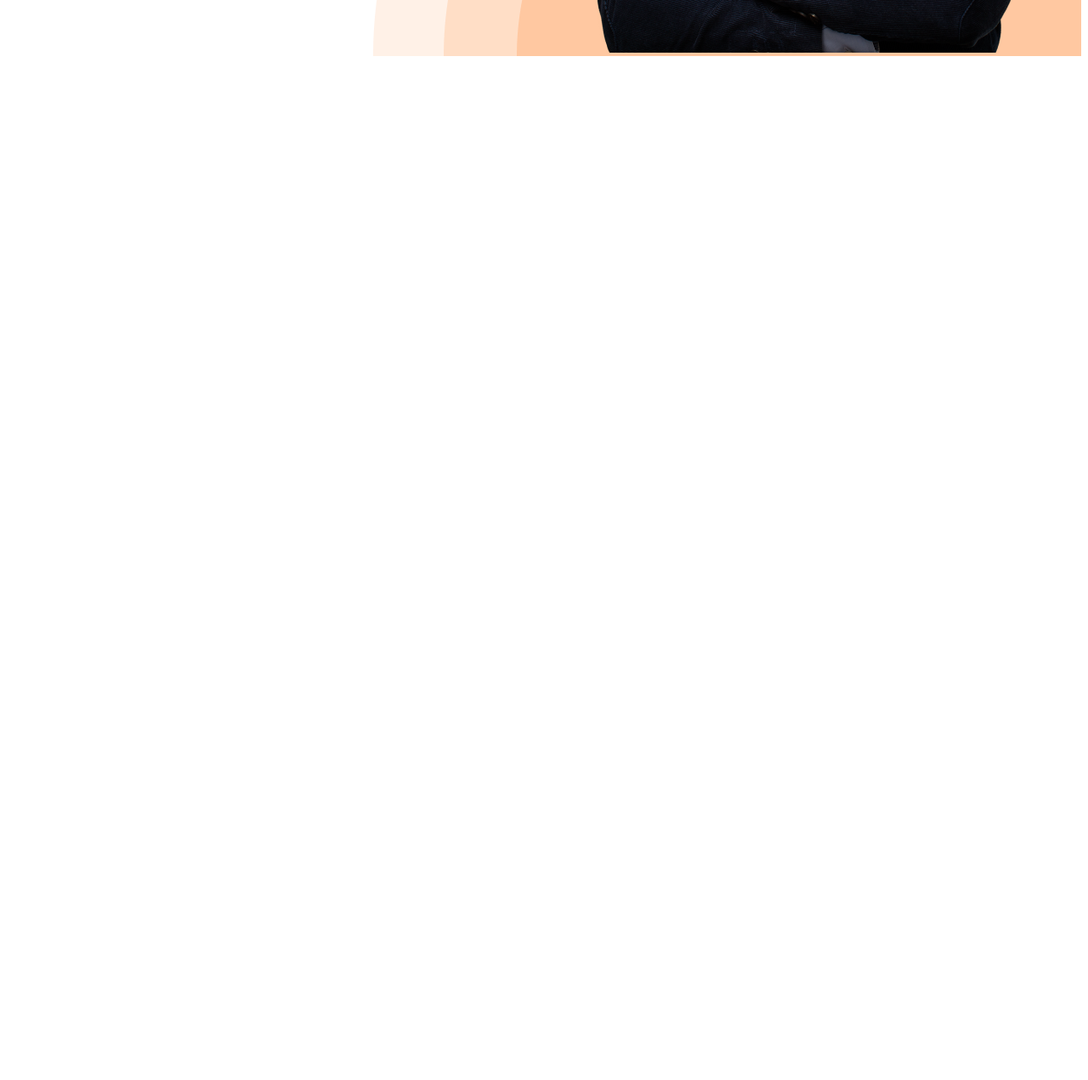
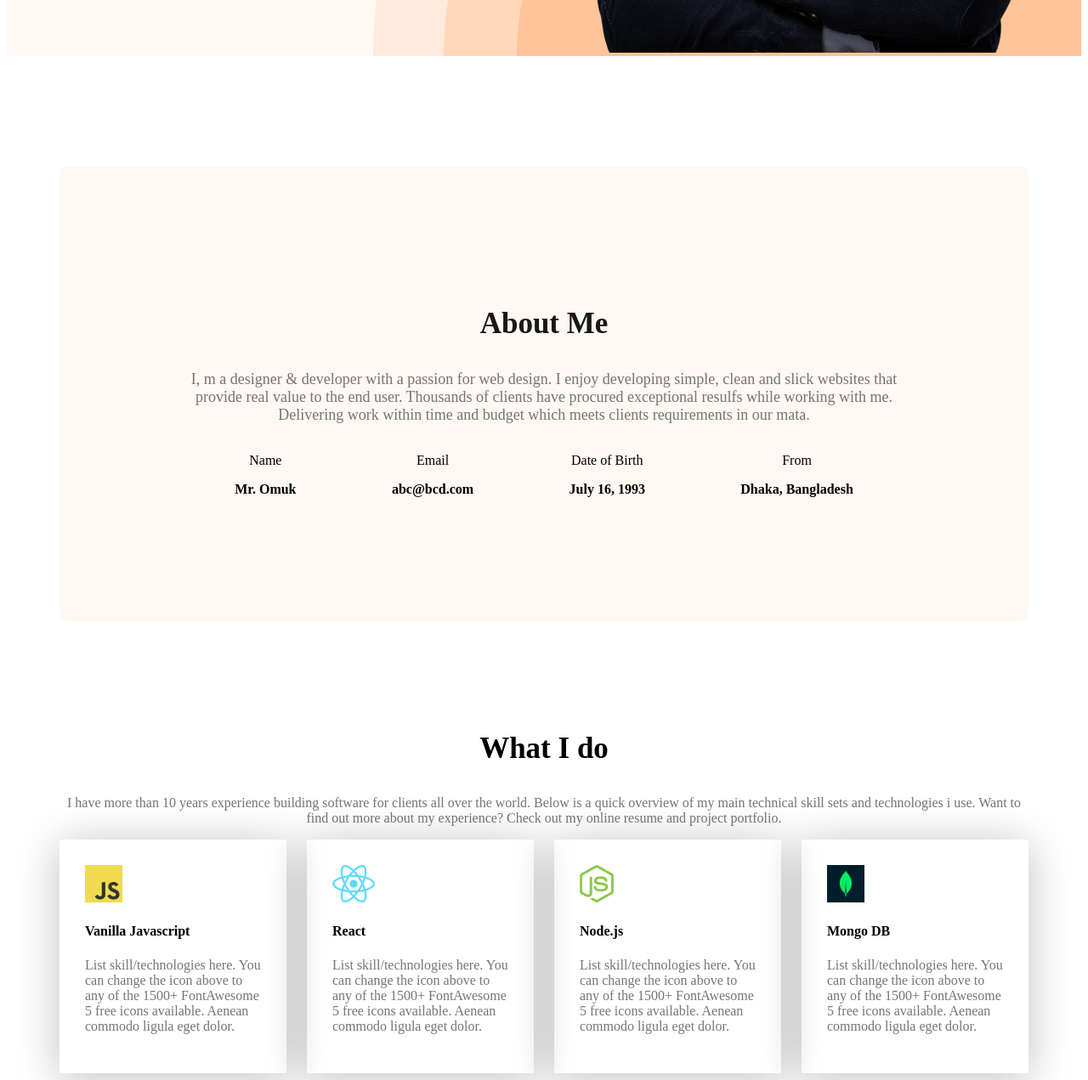
Before and after one commit to md-rafiul-islam/web-portfolio, a plain HTML site: page index.html in a window 1280 px wide. Shown: the part 865-2136 px from the top of the page at 85% size. Before the commit the page ends 939 px from the top, so only its background shows below. Drawn offline with Linux system fonts and the light colour scheme.

Commit message:
about section update

```diff
--- a/index.html
+++ b/index.html
@@ -10,7 +10,7 @@
     <link rel="stylesheet" href="/styles/portfolio.css">
 </head>
 <body class=".open-sans-font">
-    <header class="header">
+    <header class="header bg-color">
         <nav class="nav-content">
             <h3>Ma<span>r</span>y</h3>
             <ul class="dark-2">
@@ -32,5 +32,59 @@
             </div>
         </div>
     </header>
+    <main class="">
+        <section class="about bg-color" >
+                <h3 class="section-title dark-1">About Me</h3>
+                <p class="section-description dark-3">
+                    I, m a designer & developer with a passion for web design. I enjoy developing simple, clean and slick websites that provide real value to the end user. Thousands of clients have procured exceptional resulfs while working with me. Delivering work within time and budget which meets clients requirements in our mata.
+                </p>
+                <div class="personal-info">
+                   <div>
+                        <p>Name</p>
+                        <p class="info">Mr. Omuk</p>
+                    </div>
+                   <div>
+                        <p>Email</p>
+                        <p class="info">abc@bcd.com</p>
+                    </div>
+                   <div>
+                        <p>Date of Birth</p>
+                        <p class="info">July 16, 1993</p>
+                    </div>
+                   <div>
+                        <p>From</p>
+                        <p class="info">Dhaka, Bangladesh</p>
+                    </div>
+                </div>
+        </section>
+
+        <section class="skills">
+            <h3 class="section-title text-center">What I do</h3>
+            <p class="dark-3 text-center">I have more than 10 years experience building software for clients all over the world. Below is a quick overview of my main technical skill sets and technologies i use. Want to find out more about my experience? Check out my online resume and project portfolio.</p>
+            <div class="skill-list">
+                <div class="skill-card">
+                    <img src="/images/icons/js.png" alt="">
+                    <h4 class="skill-title">Vanilla Javascript</h4>
+                    <p class="dark-3">List skill/technologies here. You can change the icon above to any of the 1500+ FontAwesome 5 free icons available. Aenean commodo ligula eget dolor.</p>
+                </div>
+                <div class="skill-card">
+                    <img src="/images/icons/react.png" alt="">
+                    <h4 class="skill-title">React</h4>
+                    <p class="dark-3">List skill/technologies here. You can change the icon above to any of the 1500+ FontAwesome 5 free icons available. Aenean commodo ligula eget dolor.</p>
+                </div>
+                <div class="skill-card">
+                    <img src="/images/icons/nodejs.png" alt="">
+                    <h4 class="skill-title">Node.js</h4>
+                    <p class="dark-3">List skill/technologies here. You can change the icon above to any of the 1500+ FontAwesome 5 free icons available. Aenean commodo ligula eget dolor.</p>
+                </div>
+                <div class="skill-card">
+                    <img src="/images/icons/mongo.png" alt="">
+                    <h4 class="skill-title">Mongo DB</h4>
+                    <p class="dark-3">List skill/technologies here. You can change the icon above to any of the 1500+ FontAwesome 5 free icons available. Aenean commodo ligula eget dolor.</p>
+                </div>
+            </div>
+
+        </section>
+    </main>
 </body>
 </html>
--- a/styles/portfolio.css
+++ b/styles/portfolio.css
@@ -6,6 +6,7 @@
     "wdth" 100;
 }
 
+/* shared styles */
 .dark-2{
     color: #474747;
 }
@@ -15,7 +16,6 @@
 .dark-3{
     color: #757575;
 }
-
 .button-primary{
     color: white;
     font-size: 20px;
@@ -24,6 +24,17 @@
     border: none;
     border-radius: 5px;
     padding: 19px 35px;
+}
+.section-title{
+    font-size: 35px;
+    font-weight: bold;
+}
+.bg-color{
+    background-color: #FFF8F3;
+}
+
+.text-center{
+    text-align: center;
 }
 
 
@@ -81,3 +92,40 @@ nav ul li a{
     background-repeat: no-repeat;
     background-position: top left, bottom right;
 }
+/* main */
+main{
+    max-width: 1140px;
+    margin: 0 auto;
+}
+.about{
+    margin-top: 130px;
+    padding: 130px 150px;
+    text-align: center;
+    border-radius: 10px;
+}
+.personal-info{
+    display: flex;
+    justify-content: space-around;
+}
+.info{
+    font-weight: bold;
+}
+
+.section-description{
+    font-size: 18px;
+}
+
+/* skill styles */
+.skills{
+    margin-top: 130px;
+}
+.skill-list{
+    display: flex;
+    gap: 24px;
+}
+
+.skill-card{
+
+    padding:30px;
+    box-shadow: 0px 6px 50px 0px rgba(0, 0, 0, 0.25);
+}
```
